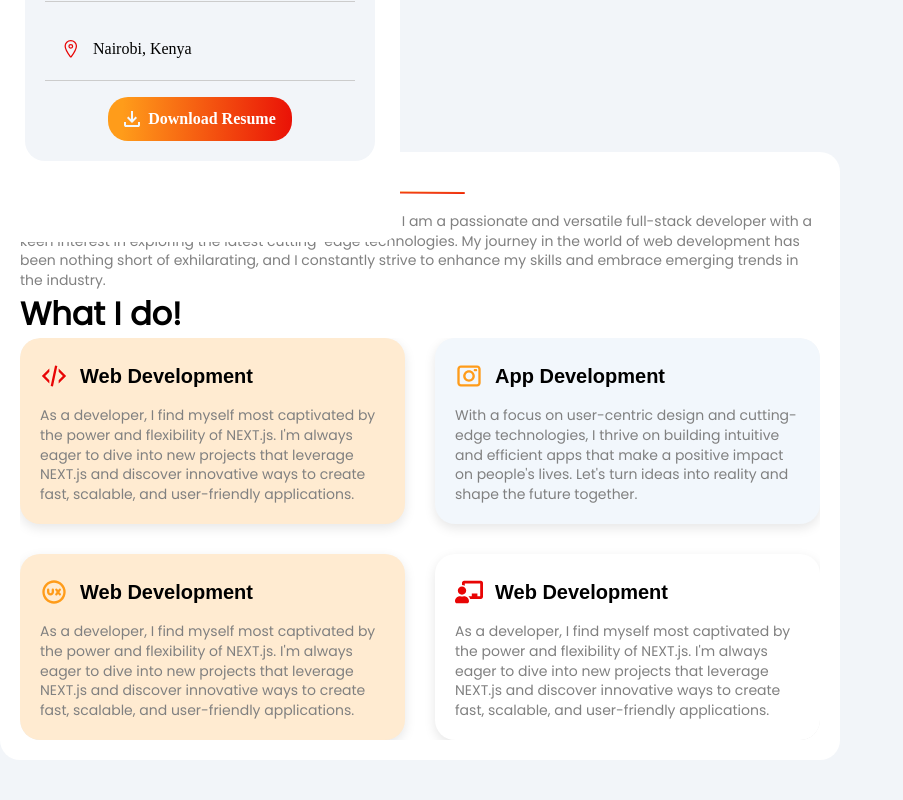
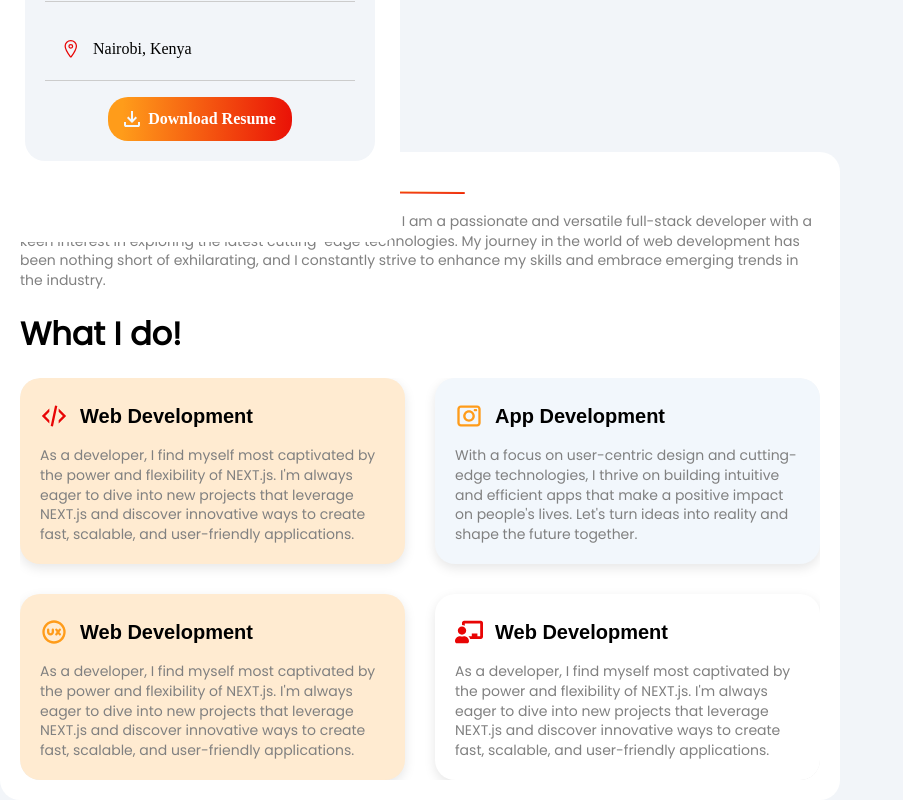
Before and after one commit to korbulak-gulizar/solo-proje-portfolio, a React (Vite) app: page / in a window 1280 px wide. Shown: the part 692-1492 px from the top of the page, without its empty margins (0-903 px from the left). Before the commit the page ends 1452 px from the top, so only its background shows below. Built offline with nearby package versions, Linux system fonts and the light colour scheme; the HTML template or start-up script is replaced by a standard one.

Commit message:
PO-5 AboutMe

```diff
--- a/src/about.css
+++ b/src/about.css
@@ -35,6 +35,8 @@
 .what {
   font-size: 32px;
   font-family: var(--font-primary);
+  padding-top: 20px;
+  padding-bottom: 20px;
 }
 
 .card-container {
```
